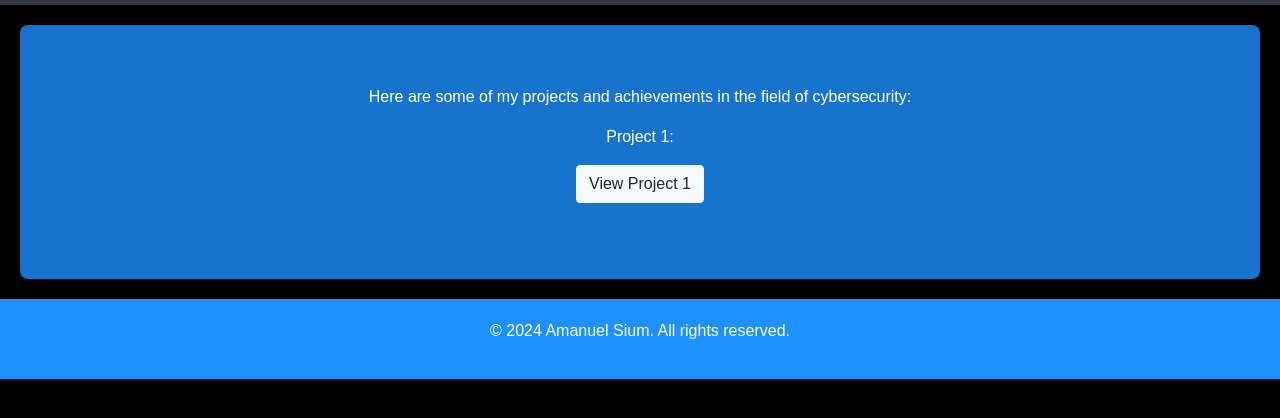
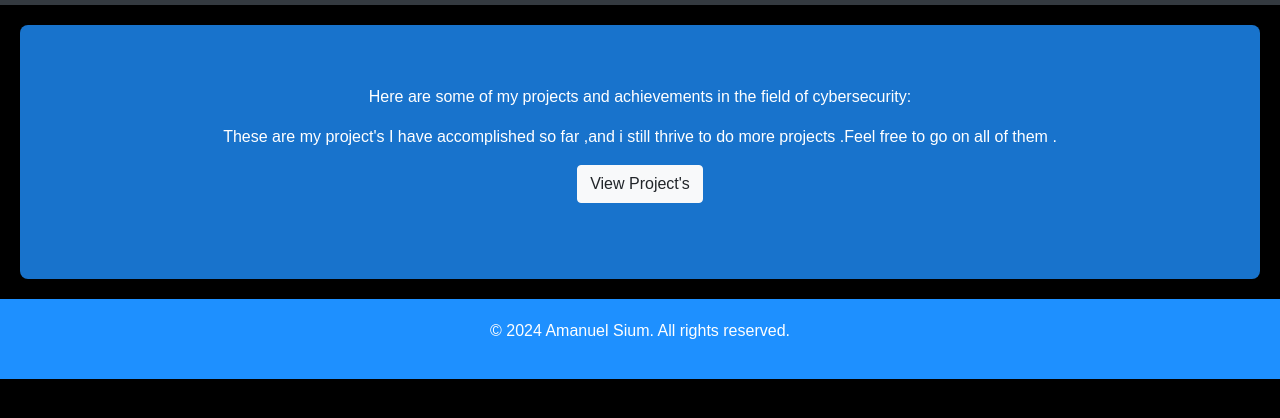
Before and after one commit to Sium-Amanuel/My-Website, a plain HTML site: page portfolio.html in a window 1280 px wide. Shown: the part 246-664 px from the top of the page. Drawn offline with nearby package versions, Linux system fonts and the light colour scheme.

Commit message:
portfolio.html

```diff
--- a/portfolio.html
+++ b/portfolio.html
@@ -76,8 +76,8 @@
     <p>Here are some of my projects and achievements in the field of cybersecurity:</p>
     <ul>
         <li>
-            <p>Project 1:</p>
-            <a href="https://drive.google.com/drive/folders/1pIJGMltn13OaH6qtA7DMaDlB8UAavUHf?usp=sharing" class="btn btn-light">View Project 1</a>
+            <p>These are my project's I have accomplished so far ,and i still thrive to do more projects .Feel free to go on all of them . </p>
+            <a href="https://drive.google.com/drive/folders/1pIJGMltn13OaH6qtA7DMaDlB8UAavUHf?usp=sharing" class="btn btn-light">View Project's </a>
         </li>
     </ul>
 </section>
```
